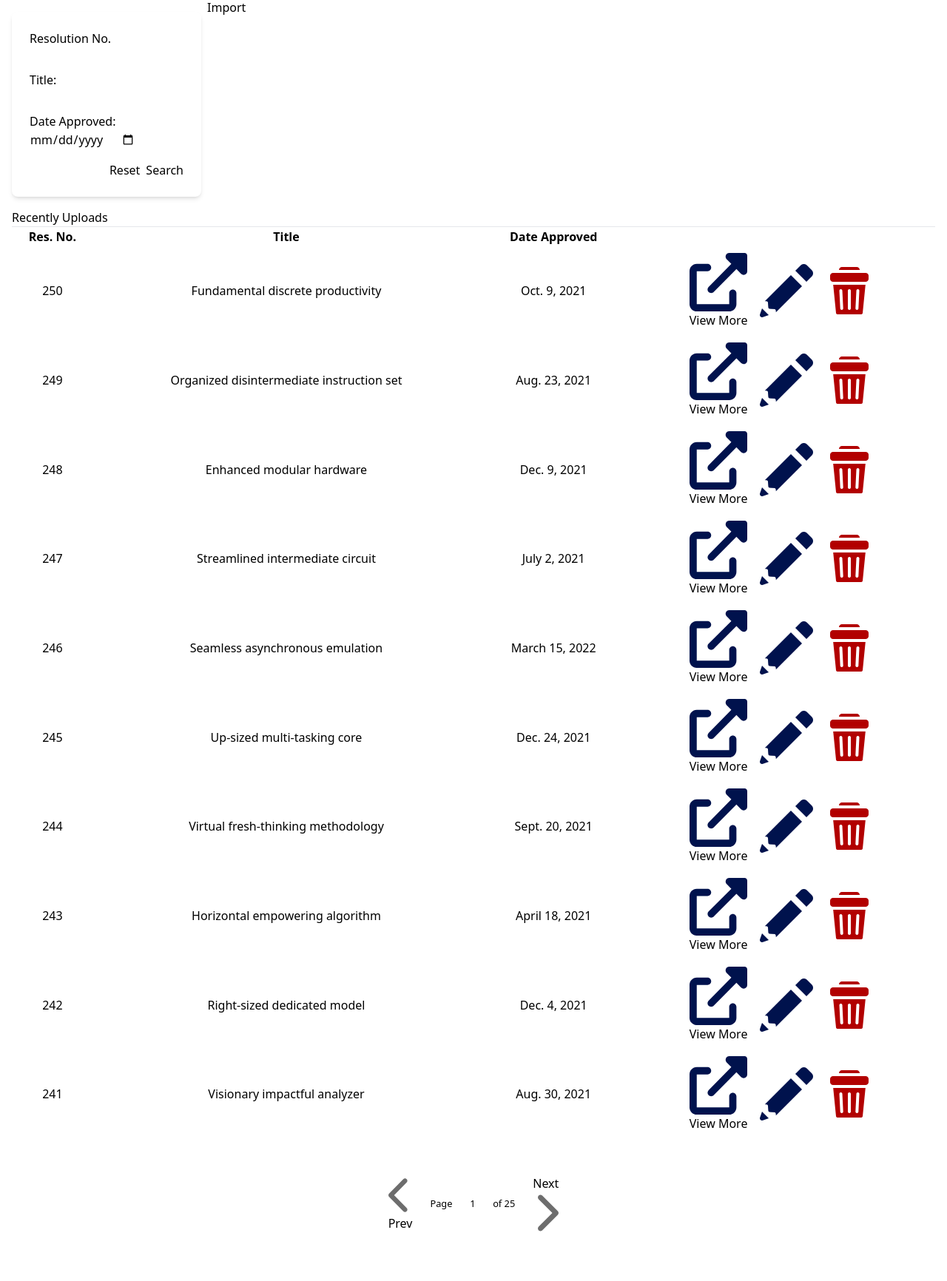
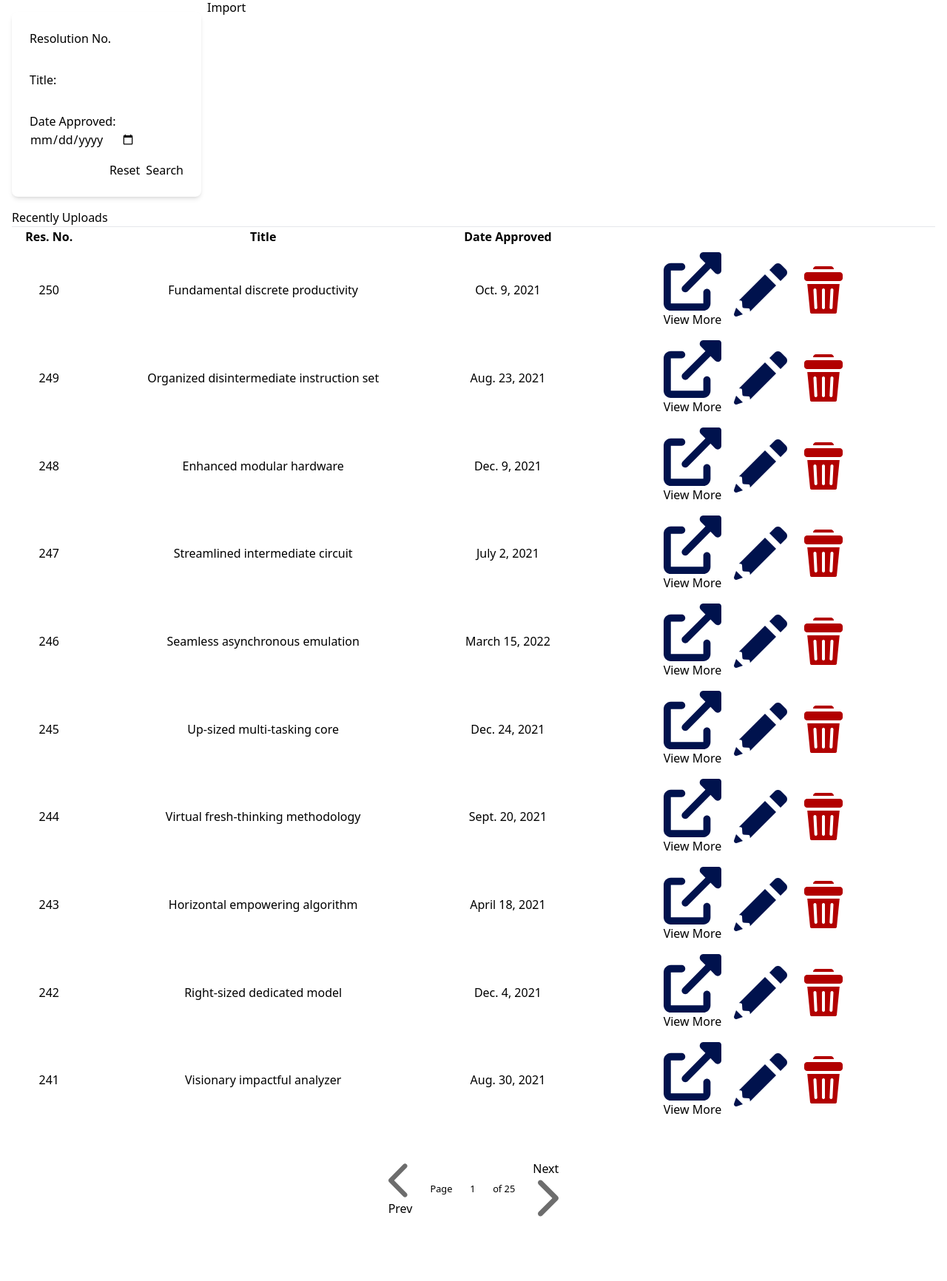
Before and after one commit to christiankyle-ching/board_resolution_is, a Django app: page / in a window 1280 px wide. Shown: the part 1413-3145 px from the top of the page at 74% size. After the commit the page ends 3058 px from the top, so only its background shows below. Run offline with Django 4.2, Linux system fonts and the light colour scheme; the visitor is signed in with stand-in values (Sample User, id 1); data comes from the database, SQL or seed files in the repository; some libraries are stand-ins or nearby versions.

Commit message:
fix: table layout

```diff
--- a/resolutions/templates/resolutions/index.html
+++ b/resolutions/templates/resolutions/index.html
@@ -48,9 +48,9 @@
     <thead>
         <tr>
             <th>Res. No.</th>
-            <th>Title</th>
+            <th class="">Title</th>
             <th class="hidden md:table-cell">Date Approved</th>
-            <th>
+            <th class="max-w-full whitespace-nowrap">
                 <!-- Operations -->
             </th>
         </tr>
@@ -59,10 +59,9 @@
         {% for res in resolutions %}
         <tr>
             <td>{{ res.number }}</td>
-            <td>{{ res.title }}</td>
+            <td class="">{{ res.title }}</td>
             <td class="hidden md:table-cell">{{ res.certificate.date_approved }}</td>
-            <td>
-                <div class="flex items-center justify-center py-2 gap-2">
+            <td class="flex items-center justify-center py-2 gap-2 flex-wrap lg:min-w-[20rem]">
                 <a href="{% url 'resolutions:cert_detail' res.certificate.pk %}" class="button">
                     <img src="{% static 'resolutions/img/open.svg' %}" alt="" class="icon-sm">
                     <span>View More</span>
@@ -77,7 +76,6 @@
                 <a href="{% url 'resolutions:res_delete' res.pk %}" class="button-danger">
                     <img src="{% static 'users/img/trash.png' %}" alt="Edit" class="icon-sm">
                 </a>
-                </div>
             </td>
         </tr>
         {% endfor %}
--- a/theme/static_src/src/styles.css
+++ b/theme/static_src/src/styles.css
@@ -155,6 +155,7 @@ for button elements and .button classed elements
   @apply text-black hover:ring-primary hover:ring-2;
   @apply no-underline !important;
   @apply bg-white;
+  @apply min-w-fit;
   @apply transition-colors transition-shadow;
 }
 
```
Lines whose indentation alone changed are shown as unchanged.
